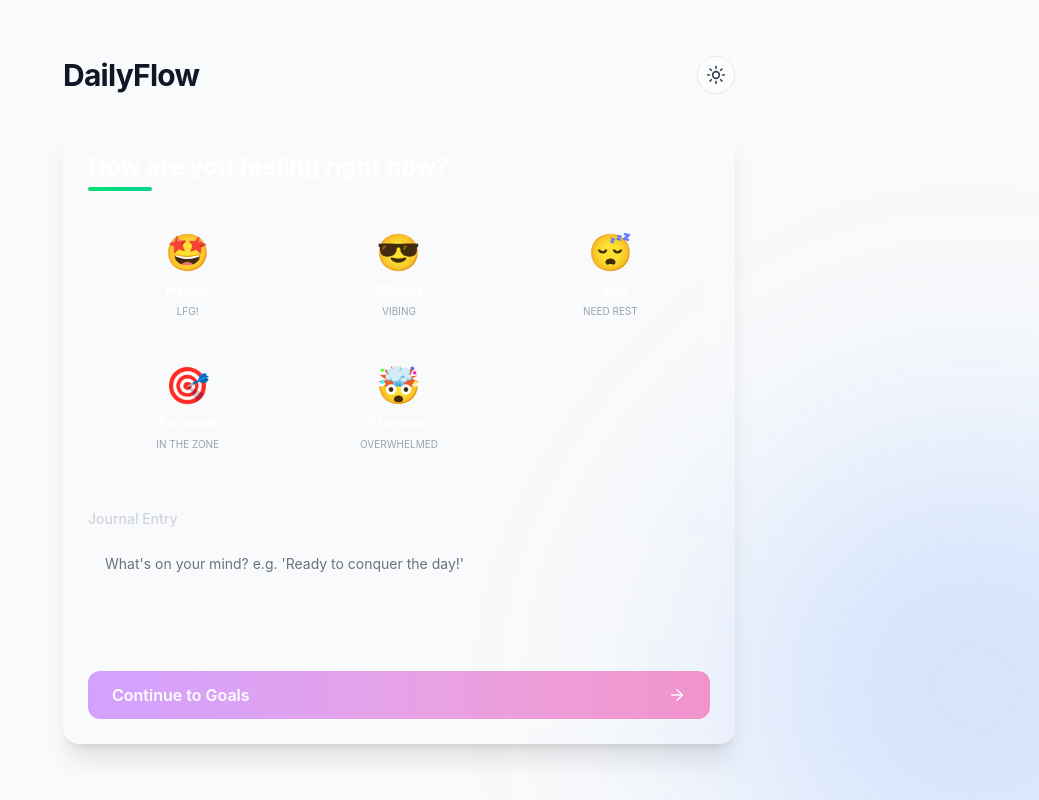
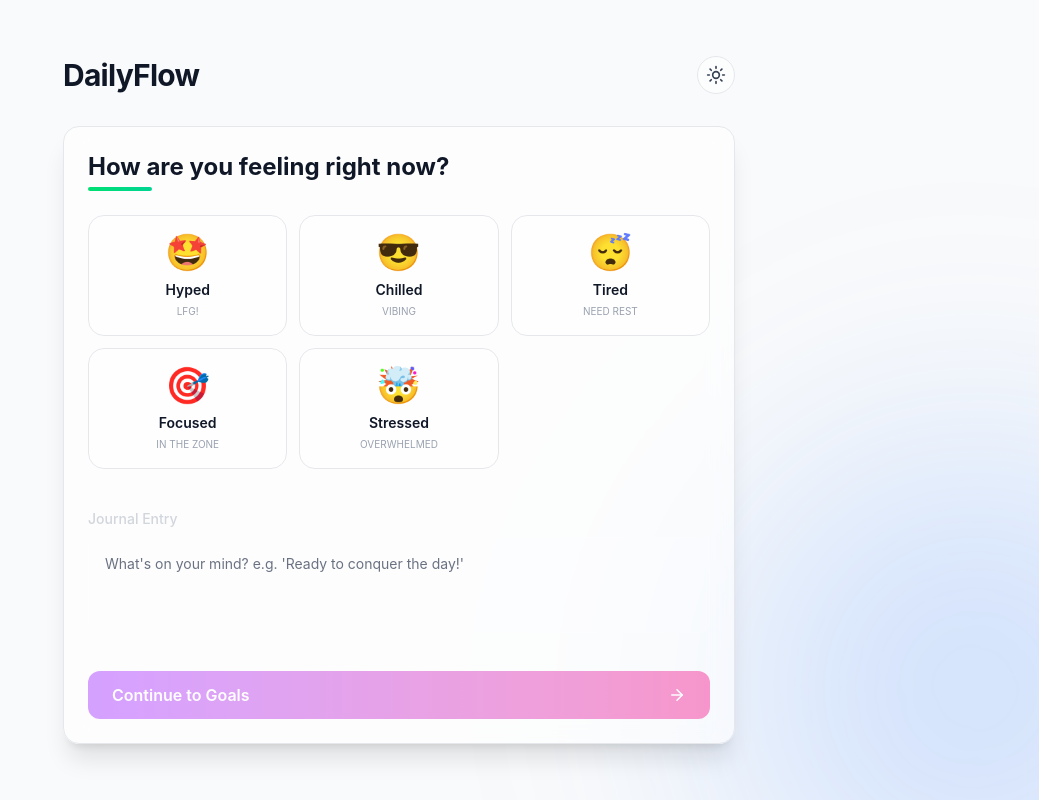
Before and after one commit to yunussfr/daily_recommendation_and_tracking_system, a React app in the folder frontend/: page /mood in a window 1280 px wide. Shown: the whole page, without its empty margins (241-1280 px from the left). Built offline with nearby package versions, Linux system fonts and the light colour scheme; the HTML template or start-up script is replaced by a standard one.

Commit message:
Update index.css

```diff
--- a/frontend/src/index.css
+++ b/frontend/src/index.css
@@ -2,15 +2,15 @@
 
 @layer base {
   body {
-    @apply bg-[#0F172A] text-white min-h-screen font-sans antialiased overflow-x-hidden;
-    background: radial-gradient(circle at top left, #1E1B4B, #0F172A 40%, #0F172A);
+    /* Hem aydınlık (bg-gray-50, text-gray-900) hem de karanlık (dark:bg-[#0F172A], dark:text-white) tema için ayarlandı */
+    @apply bg-gray-50 text-gray-900 dark:bg-[#0F172A] dark:text-white min-h-screen font-sans antialiased overflow-x-hidden transition-colors duration-300;
   }
 }
 
 @layer components {
-
+  /* Glass card'ı hem aydınlık hem karanlık temaya uyumlu hale getirdik */
   .glass-card {
-    @apply bg-white/5 backdrop-blur-md border border-white/10 rounded-2xl shadow-xl;
+    @apply bg-white/60 dark:bg-white/5 backdrop-blur-md border border-gray-200 dark:border-white/10 rounded-2xl shadow-xl transition-colors duration-300;
   }
 
   .glass-button {
@@ -22,36 +22,27 @@
   }
 
   .mood-btn {
-    @apply flex flex-col items-center justify-center p-4 rounded-2xl transition-all duration-300 bg-white/5 border border-white/10 hover:bg-white/10 hover:scale-105 active:scale-95;
+    @apply flex flex-col items-center justify-center p-4 rounded-2xl transition-all duration-300 bg-white/50 dark:bg-white/5 border border-gray-200 dark:border-white/10 hover:bg-gray-100 dark:hover:bg-white/10 hover:scale-105 active:scale-95;
   }
 
+  /* Çift yazılan kısımlar birleştirildi */
   .mood-btn.selected {
-    @apply border-purple-400 bg-purple-500/20;
+    @apply border-purple-400 bg-purple-50 dark:bg-purple-500/20 shadow-[0_0_15px_rgba(168,85,247,0.3)];
   }
-
-  .mood-btn.selected {
-    box-shadow: 0 0 15px rgba(168, 85, 247, 0.3);
-  }
-
 }
 
 @layer utilities {
-
   .animate-bounce-soft {
     animation: bounceSoft 2s infinite;
   }
-
 }
 
 @keyframes bounceSoft {
-
   0%,
   100% {
     transform: translateY(-5%);
   }
-
   50% {
     transform: translateY(0);
   }
-
 }
```
